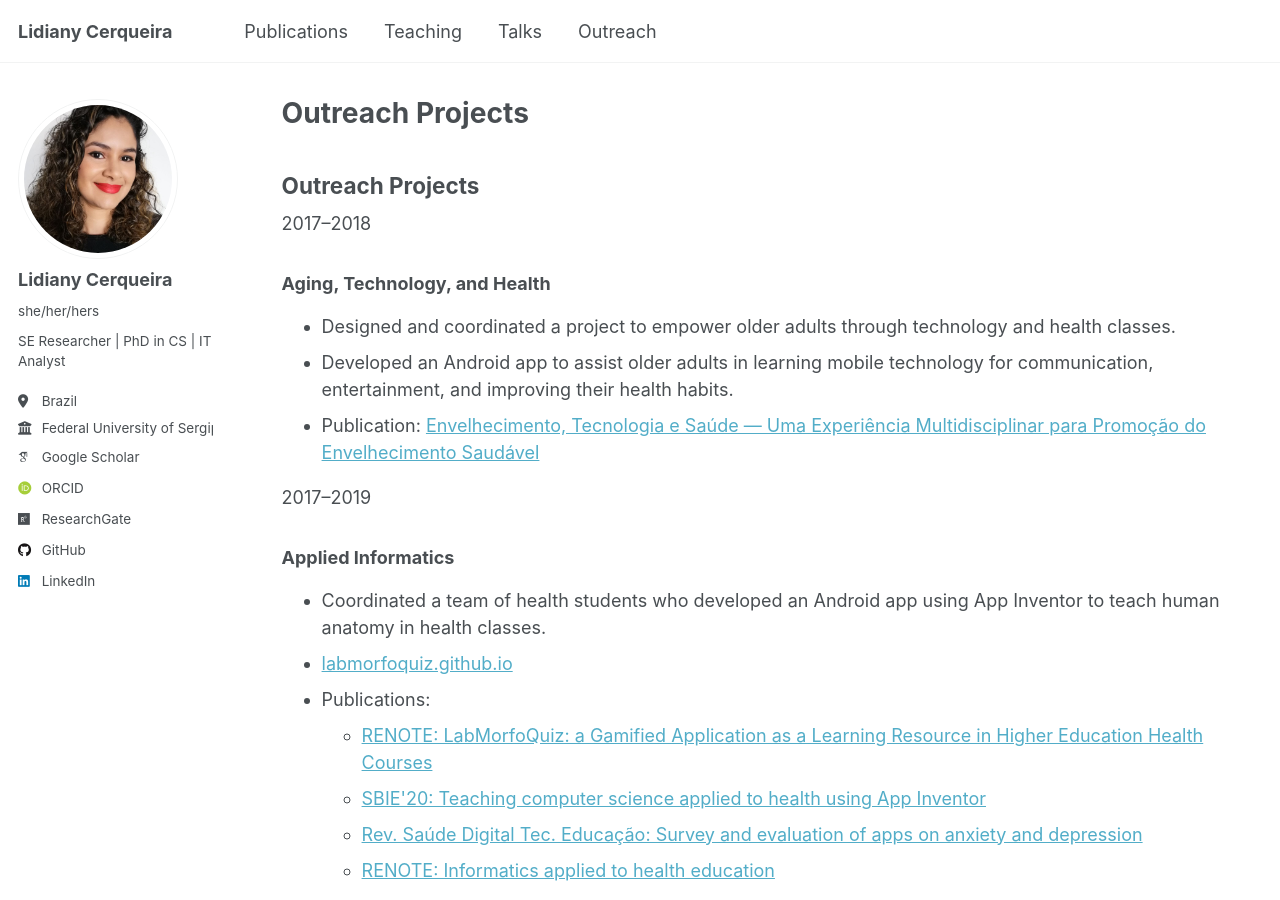
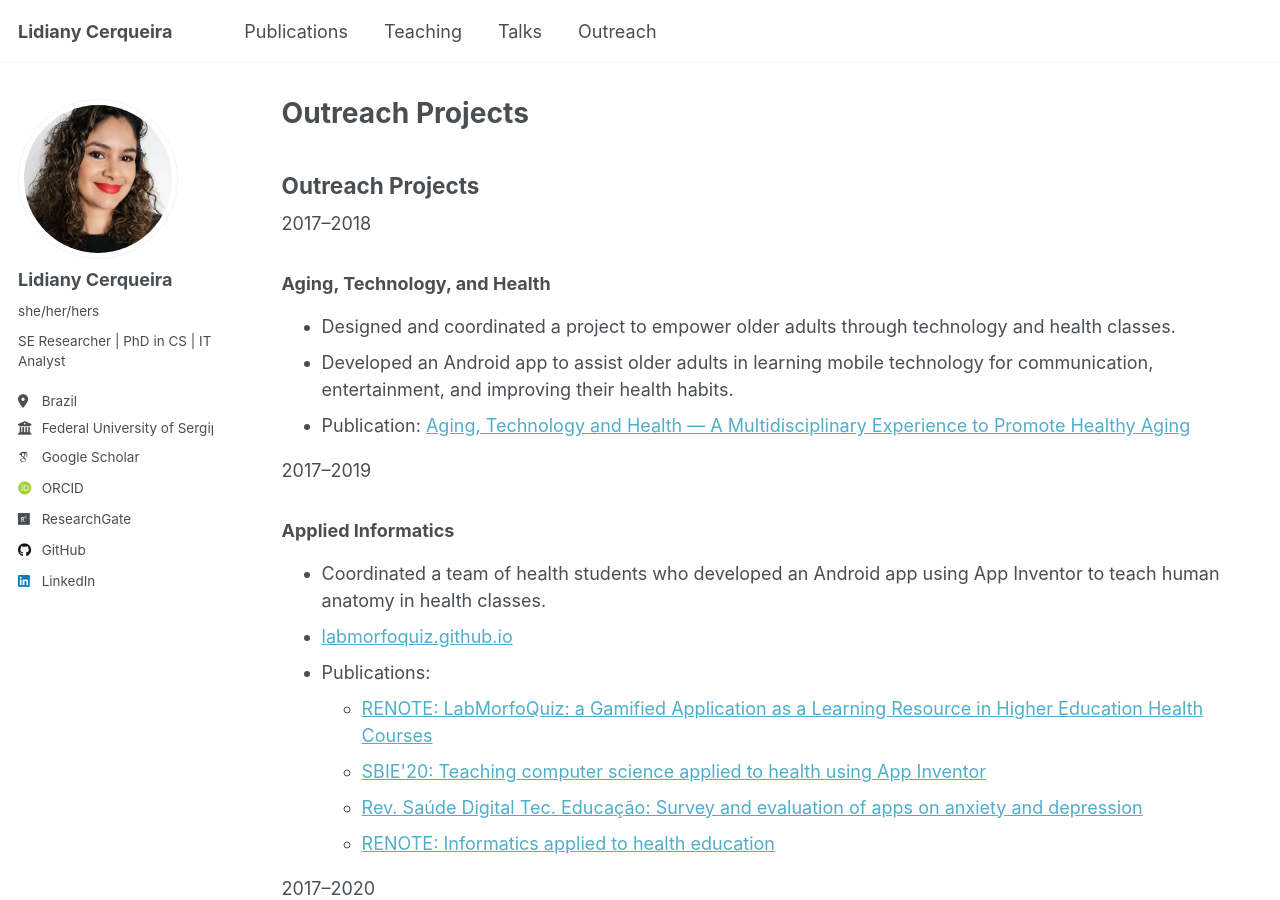
Before and after one commit to lidianycs/lidianycs.github.io, a Jekyll site: the page built from _pages/outreach.md, in a window 1280 px wide and 900 px high. Built offline with Jekyll 4.4.1, drawn with Linux system fonts in a browser that asks for light colours; some web fonts are replaced.

Commit message:
Update outreach.md

```diff
--- a/_pages/outreach.md
+++ b/_pages/outreach.md
@@ -18,7 +18,7 @@ author_profile: true
       <li>
         Publication:
         <a href="https://www.researchgate.net/profile/Lidiany-Cerqueira/publication/344658473_Envelhecimento_Tecnologia_e_Saude_Uma_Experiencia_Multidisciplinar_para_Promocao_do_Envelhecimento_Saudavel/links/5f874f6a299bf1b53e28cfd8/Envelhecimento-Tecnologia-e-Saude-Uma-Experiencia-Multidisciplinar-para-Promocao-do-Envelhecimento-Saudavel.pdf" target="_blank">
-        Envelhecimento, Tecnologia e Saúde — Uma Experiência Multidisciplinar para Promoção do Envelhecimento Saudável</a>
+        Aging, Technology and Health — A Multidisciplinary Experience to Promote Healthy Aging</a>
       </li>
     </ul>
   </div>
```
